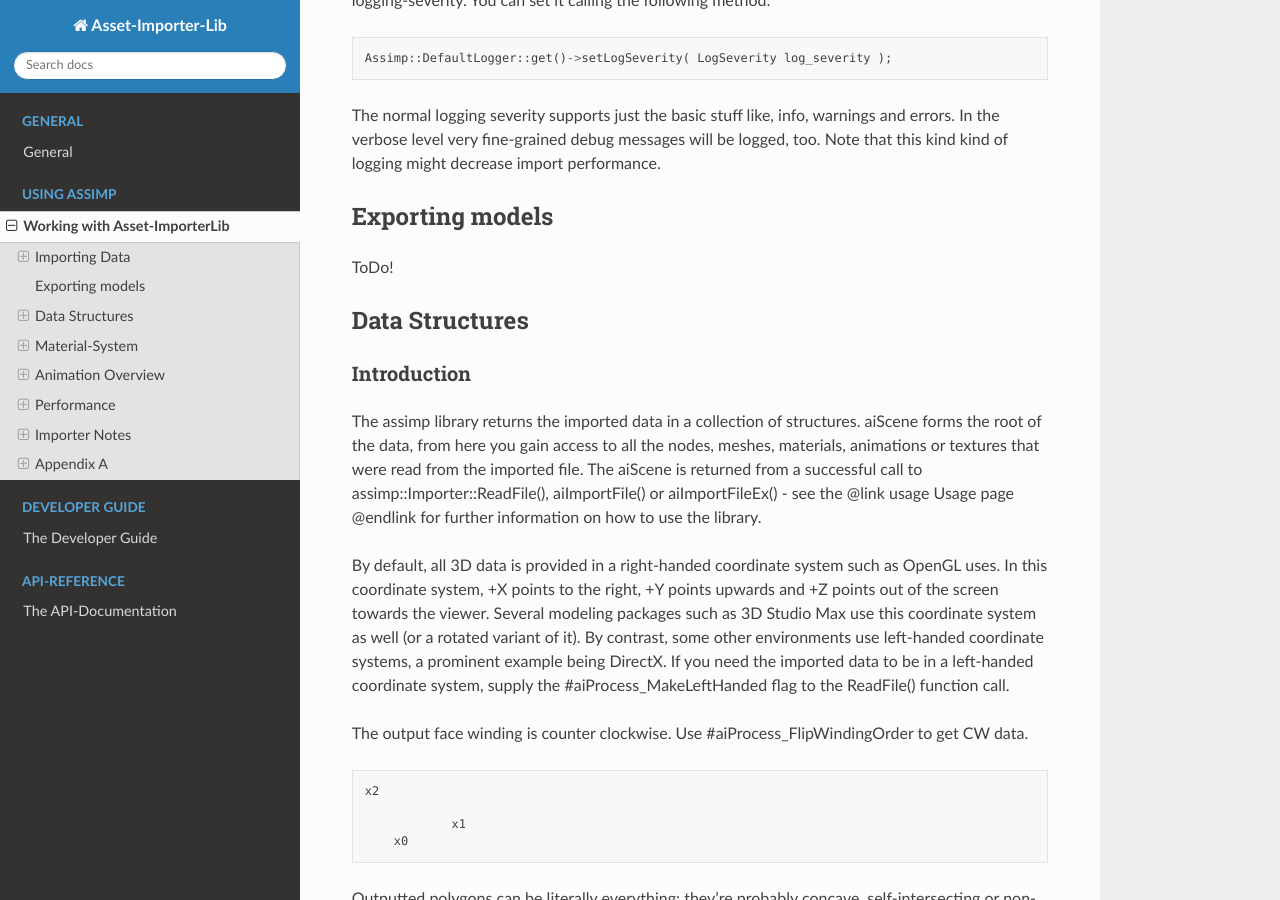
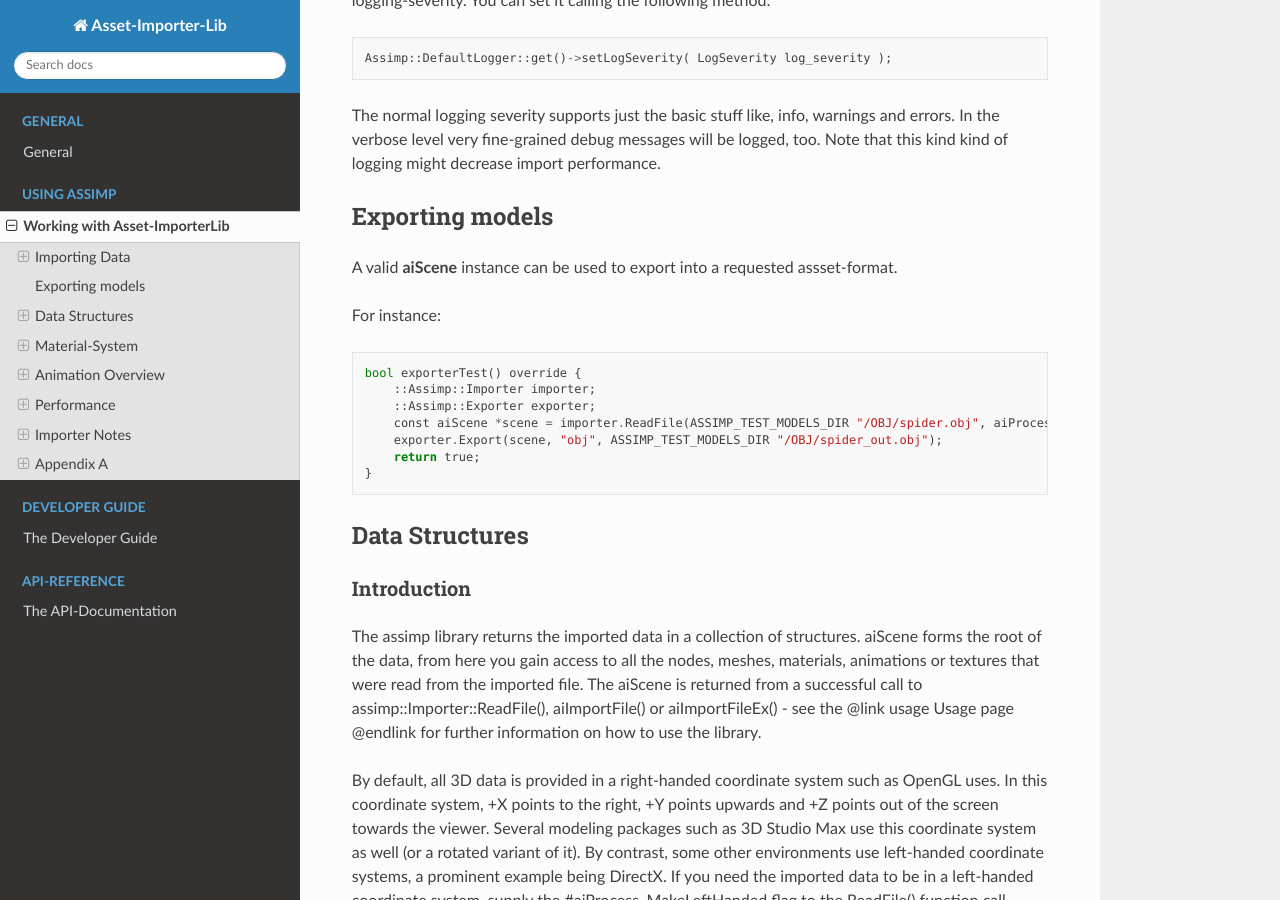
Before and after one commit to assimp/assimp-docs, a Sphinx documentation site: the page built from source/usage/use_the_lib.rst, in a window 1280 px wide and 900 px high, scrolled down 5249 px. Built offline with Sphinx 7.4.7 and the Read the Docs theme 2.0.0, drawn with Linux system fonts in a browser that asks for light colours; pages that are not in the unit, such as notebooks, are missing from menus.

Commit message:
Update use_the_lib.rst

```diff
--- a/source/usage/use_the_lib.rst
+++ b/source/usage/use_the_lib.rst
@@ -283,7 +283,19 @@ kind kind of logging might decrease import performance.
 Exporting models
 ================
 
-ToDo!
+A valid **aiScene** instance can be used to export into a requested assset-format.
+
+For instance:
+
+::
+
+    bool exporterTest() override {
+        ::Assimp::Importer importer;
+        ::Assimp::Exporter exporter;
+        const aiScene *scene = importer.ReadFile(ASSIMP_TEST_MODELS_DIR "/OBJ/spider.obj", aiProcess_ValidateDataStructure);
+        exporter.Export(scene, "obj", ASSIMP_TEST_MODELS_DIR "/OBJ/spider_out.obj");
+        return true;
+    }
 
 
 Data Structures
```
